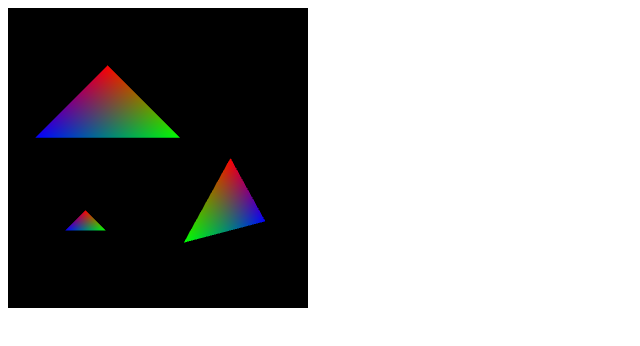
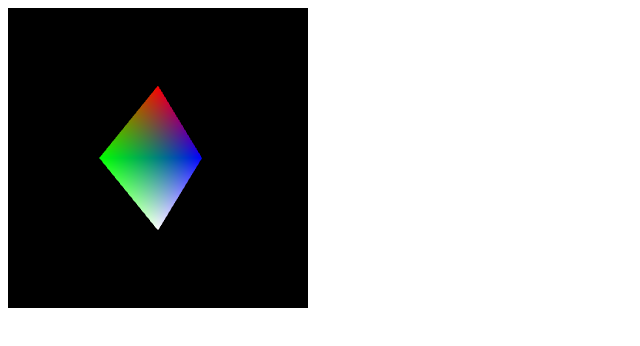
Before and after one commit to yoichiro/webgl-getting-started, a website with bundled scripts: page index.html in a window 1280 px wide. Shown: the whole page, without its empty margins (0-640 px from the left). Built offline with nearby package versions, Linux system fonts and the light colour scheme.

Commit message:
index buffer.

```diff
--- /dev/null
+++ b/ibo.mjs
@@ -0,0 +1,92 @@
+import {
+  createShader,
+  createProgram,
+  createVBO,
+  setAttribute,
+  createIBO,
+} from './common.mjs';
+
+window.addEventListener('load', () => {
+  const c = document.getElementById('canvas');
+  c.width = 300;
+  c.height = 300;
+
+  const gl = c.getContext('webgl');
+
+  const vShader = createShader(gl, 'vs');
+  const fShader = createShader(gl, 'fs');
+  const prg = createProgram(gl, vShader, fShader);
+
+  const attLocation = new Array(2);
+  attLocation[0] = gl.getAttribLocation(prg, 'position');
+  attLocation[1] = gl.getAttribLocation(prg, 'color');
+
+  const attStride = new Array(2);
+  attStride[0] = 3;
+  attStride[1] = 4;
+
+  // prettier-ignore
+  const vertexPosition = [
+    0.0, 1.0, 0.0,
+    1.0, 0.0, 0.0,
+    -1.0, 0.0, 0.0,
+    0.0, -1.0, 0.0
+  ];
+  // prettier-ignore
+  const vertexColor = [
+    1.0, 0.0, 0.0, 1.0,
+    0.0, 1.0, 0.0, 1.0,
+    0.0, 0.0, 1.0, 1.0,
+    1.0, 1.0, 1.0, 1.0
+  ];
+
+  // prettier-ignore
+  const index = [
+    0, 1, 2,
+    1, 2, 3
+  ];
+
+  const positionVBO = createVBO(gl, vertexPosition);
+  const colorVBO = createVBO(gl, vertexColor);
+  setAttribute(gl, [positionVBO, colorVBO], attLocation, attStride);
+
+  const ibo = createIBO(gl, index);
+  gl.bindBuffer(gl.ELEMENT_ARRAY_BUFFER, ibo);
+
+  const uniLocation = gl.getUniformLocation(prg, 'mvpMatrix');
+
+  const m = new matIV();
+  const mMatrix = m.identity(m.create());
+  const vMatrix = m.identity(m.create());
+  const pMatrix = m.identity(m.create());
+  const tmpMatrix = m.identity(m.create());
+  const mvpMatrix = m.identity(m.create());
+
+  m.lookAt([0.0, 0.0, 5.0], [0, 0, 0], [0, 1, 0], vMatrix);
+  m.perspective(45, c.width / c.height, 0.1, 100, pMatrix);
+  m.multiply(pMatrix, vMatrix, tmpMatrix);
+
+  let count = 0;
+
+  const render = function () {
+    gl.clearColor(0.0, 0.0, 0.0, 1.0);
+    gl.clearDepth(1.0);
+    gl.clear(gl.COLOR_BUFFER_BIT | gl.DEPTH_BUFFER_BIT);
+
+    count++;
+
+    const rad = ((count % 360) * Math.PI) / 180;
+
+    m.identity(mMatrix);
+    m.rotate(mMatrix, rad, [0, 1, 0], mMatrix);
+    m.multiply(tmpMatrix, mMatrix, mvpMatrix);
+    gl.uniformMatrix4fv(uniLocation, false, mvpMatrix);
+
+    gl.drawElements(gl.TRIANGLES, index.length, gl.UNSIGNED_SHORT, 0);
+
+    gl.flush();
+
+    setTimeout(render, 1000 / 30);
+  };
+  render();
+});
--- a/index.html
+++ b/index.html
@@ -22,7 +22,7 @@
             gl_FragColor = vColor;
         }
     </script>
-    <script src="./animation.mjs" type="module"></script>
+    <script src="./ibo.mjs" type="module"></script>
 </head>
 <body>
 
```
